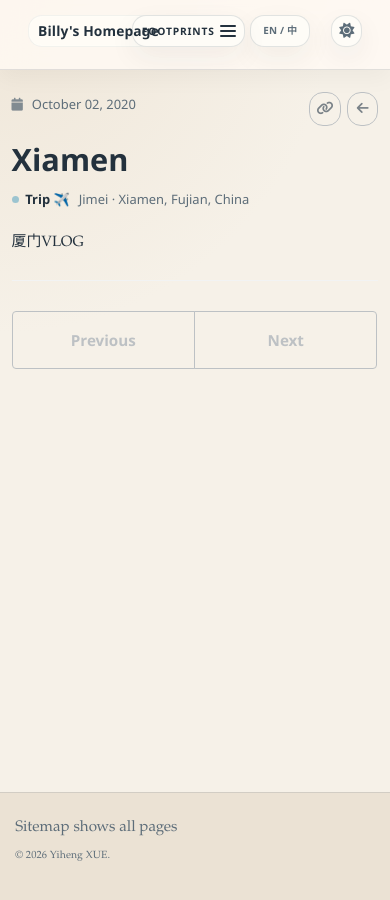
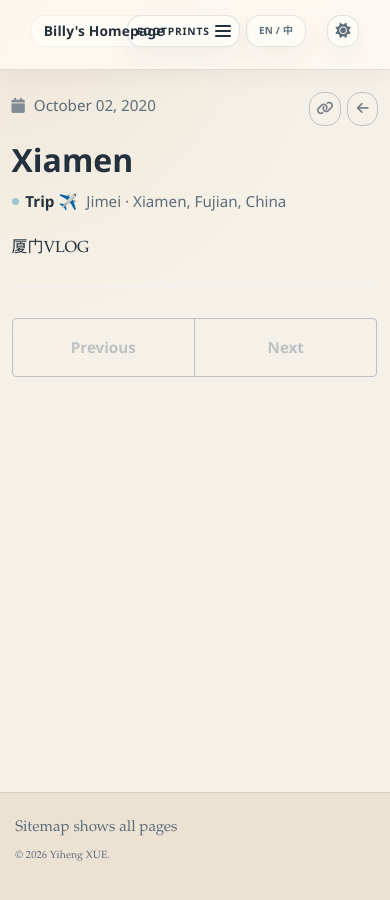
Before and after one commit to Billy1203/Billy_homepage, a Jekyll site: the page built from _plogs/2020-10-02-Xiamen.md, in a window 390 px wide. Built offline with Jekyll 4.4.1, drawn with Linux system fonts in a browser that asks for light colours.

Commit message:
update UI

```diff
--- a/_includes/post_pagination.html
+++ b/_includes/post_pagination.html
@@ -1,14 +1,21 @@
 {% include base_path %}
+
+{% assign pagination_previous_page = page.previous %}
+{% assign pagination_next_page = page.next %}
+{% if include.reverse_chronological %}
+  {% assign pagination_previous_page = page.next %}
+  {% assign pagination_next_page = page.previous %}
+{% endif %}
 
 {% if page.previous or page.next %}
   <nav class="pagination">
-    {% if page.previous %}
-      <a href="{{ base_path }}{{ page.previous.url }}" class="pagination--pager" title="{{ page.previous.title | markdownify | strip_html }}">{{ site.data.ui-text[site.locale].pagination_previous | default: "Previous" }}</a>
+    {% if pagination_previous_page %}
+      <a href="{{ base_path }}{{ pagination_previous_page.url }}" class="pagination--pager" title="{{ pagination_previous_page.title | markdownify | strip_html }}">{{ site.data.ui-text[site.locale].pagination_previous | default: "Previous" }}</a>
     {% else %}
       <a href="#" class="pagination--pager disabled">{{ site.data.ui-text[site.locale].pagination_previous | default: "Previous" }}</a>
     {% endif %}
-    {% if page.next %}
-      <a href="{{ base_path }}{{ page.next.url }}" class="pagination--pager" title="{{ page.next.title | markdownify | strip_html }}">{{ site.data.ui-text[site.locale].pagination_next | default: "Next" }}</a>
+    {% if pagination_next_page %}
+      <a href="{{ base_path }}{{ pagination_next_page.url }}" class="pagination--pager" title="{{ pagination_next_page.title | markdownify | strip_html }}">{{ site.data.ui-text[site.locale].pagination_next | default: "Next" }}</a>
     {% else %}
       <a href="#" class="pagination--pager disabled">{{ site.data.ui-text[site.locale].pagination_next | default: "Next" }}</a>
     {% endif %}
--- a/_layouts/travel-log-entry.html
+++ b/_layouts/travel-log-entry.html
@@ -125,7 +125,7 @@
         </footer>
       {% endif %}
 
-      {% include post_pagination.html %}
+      {% include post_pagination.html reverse_chronological=true %}
     </div>
   </article>
 </div>
--- a/_sass/_theme.scss
+++ b/_sass/_theme.scss
@@ -2520,9 +2520,13 @@
 }
 
 @media (max-width: 63.99em) {
+  body.layout--travel-log-entry {
+    --site-reader-shell-pad: var(--site-toolbar-pad);
+  }
+
   body.layout--travel-log-entry #main.page-main--reader {
-    padding-left: 0.95rem;
-    padding-right: 0.95rem;
+    padding-left: var(--site-reader-shell-pad);
+    padding-right: var(--site-reader-shell-pad);
   }
 
   body.layout--travel-log-entry .page--reader .page__inner-wrap--reader {
@@ -4120,67 +4124,30 @@
 body.layout--travel-log-entry {
   --site-reader-shell-max: 56rem;
   --site-reader-shell-pad: clamp(0.72rem, calc(0.18rem + 1.5vw), 1.35rem);
-  --site-toolbar-shell-max: var(--site-reader-shell-max);
-  --site-toolbar-shell-pad: var(--site-reader-shell-pad);
-  --site-toolbar-brand-pad-x: clamp(0.6rem, calc(0.44rem + 0.32vw), 0.82rem);
-  --site-toolbar-group-gap: clamp(0.3rem, calc(0.2rem + 0.34vw), 0.4rem);
-}
-
-body.layout--travel-log-entry .greedy-nav {
-  position: relative;
-  display: grid;
-  grid-template-columns: auto minmax(0, 1fr) auto;
-  align-items: center;
-  column-gap: var(--site-toolbar-group-gap);
-  min-height: var(--site-toolbar-control-height);
-}
-
-body.layout--travel-log-entry .greedy-nav__brand,
-body.layout--travel-log-entry .greedy-nav__theme {
-  position: static;
-  transform: none;
-  z-index: auto;
-}
-
-body.layout--travel-log-entry .greedy-nav__primary {
-  width: auto;
-  margin: 0;
-  padding-left: 0;
-  padding-right: 0;
-}
-
-body.layout--travel-log-entry .greedy-nav__links {
-  justify-content: flex-start;
-}
-
-body.layout--travel-log-entry .greedy-nav__item:first-child {
-  margin-left: 0;
-}
-
-body.layout--travel-log-entry .greedy-nav.greedy-nav--compact {
-  @include greedy-nav-compact-layout;
-}
-
-@media (min-width: 56.01em) and (max-width: 82em) {
-  body.layout--travel-log-entry #main.page-main--reader {
-    display: block;
-    grid-template-columns: none;
-    column-gap: 0;
-  }
+  --site-reader-body-size-compact: 1rem;
+  --site-reader-body-leading-compact: 1.82;
+  --site-reader-title-size-compact: clamp(2rem, calc(1.82rem + 0.72vw), 2.34rem);
 }
 
 @media (max-width: 56em) {
-  body.layout--travel-log-entry #main.page-main--reader {
-    width: 100%;
-  }
-}
-
-@media (max-width: 40em) {
-  body.layout--travel-log-entry .greedy-nav {
-    @include greedy-nav-compact-layout;
-  }
-
-  body.layout--travel-log-entry #main.page-main--reader {
-    width: 100%;
-  }
-}
+  body.layout--travel-log-entry .page--reader .page__title {
+    font-size: var(--site-reader-title-size-compact);
+    line-height: 1.12;
+  }
+
+  body.layout--travel-log-entry .page--reader .page__content {
+    font-size: var(--site-reader-body-size-compact);
+    line-height: var(--site-reader-body-leading-compact);
+  }
+
+  body.layout--travel-log-entry .page--reader .page__content p,
+  body.layout--travel-log-entry .page--reader .page__content li,
+  body.layout--travel-log-entry .page--reader .page__content dl {
+    font-size: 1em;
+  }
+
+  body.layout--travel-log-entry .page__reader-timestamp,
+  body.layout--travel-log-entry .page__reader-context {
+    font-size: 0.95rem;
+  }
+}
```
